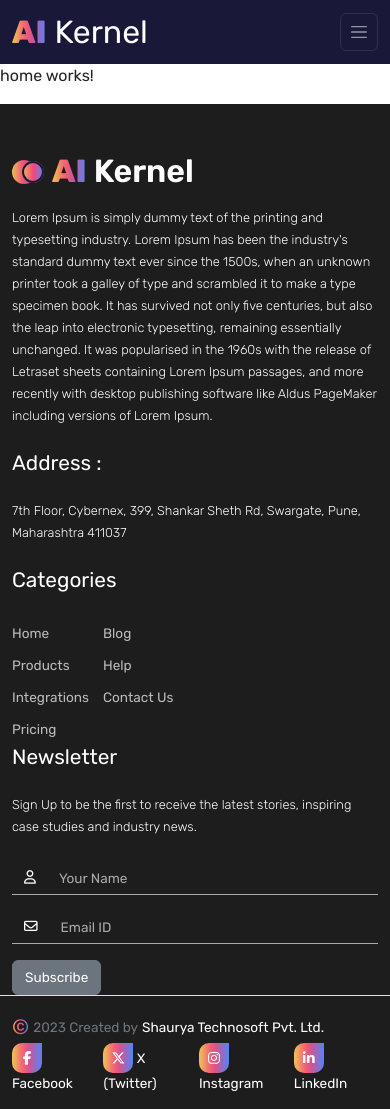
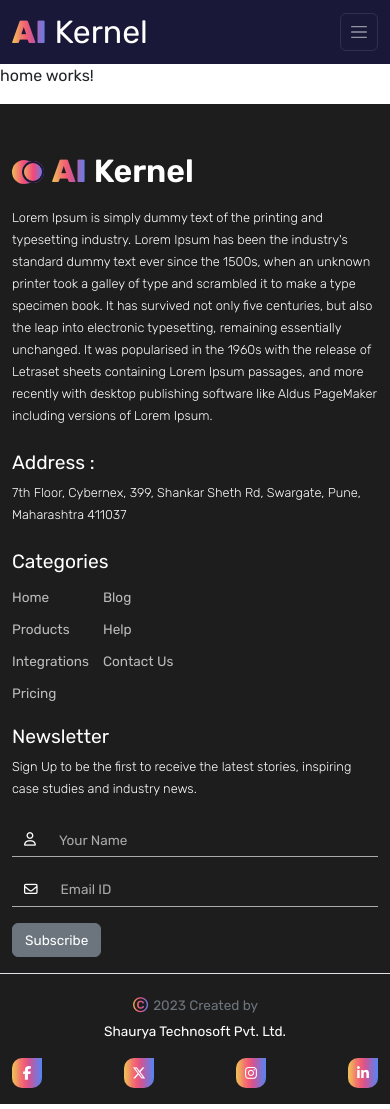
Before and after one commit to stplpune/ai-kernel-web, an Angular app: page /home in a window 390 px wide. Built offline with nearby package versions, Linux system fonts and the light colour scheme.

Commit message:
footer design changed for mobile view

```diff
--- a/src/app/layouts/public/footer/footer.component.html
+++ b/src/app/layouts/public/footer/footer.component.html
@@ -30,7 +30,7 @@
                     <li><a href="#">Contact Us</a></li>
                 </ul>
             </div>
-            <div class="col-sm-4">
+            <div class="col-sm-4 mb-3 mb-lg-0">
                 <h5>Newsletter</h5>
                 <p>Sign Up to be the first to receive the latest stories, inspiring case studies and industry news.</p>
                 <div class="input-group mb-3">
@@ -50,9 +50,10 @@
         </div>
         <div class="row justify-content-between pb-3 align-items-center" id="bottom">
             <div class="col-sm-4">
-                <div class="d-flex gap-1 align-items-center">
-                    <span class="text-gradient copy">©</span>
-                    <span class="text-secondary">2023 Created by</span>
+                <div class="d-flex gap-lg-1 align-items-center flex-column gap-0 mb-3 mb-lg-0">
+                    <span class="text-secondary d-flex align-items-center gap-1"><span
+                            class="text-gradient copy">©</span>
+                        2023 Created by</span>
                     <span><a href="https://shauryatechnosoft.com/">Shaurya Technosoft Pvt. Ltd.</a></span>
                 </div>
             </div>
@@ -60,19 +61,19 @@
                 <div class="d-flex justify-content-between">
                     <a href="#">
                         <i class="fa-brands fa-facebook-f"></i>
-                        Facebook
+                        <span class="d-none d-lg-block">Facebook</span>
                     </a>
                     <a href="#">
                         <i class="fa-brands fa-x-twitter"></i>
-                        X (Twitter)
+                        <span class="d-none d-lg-block">X (Twitter)</span>
                     </a>
                     <a href="#">
                         <i class="fa-brands fa-instagram"></i>
-                        Instagram
+                        <span class="d-none d-lg-block">Instagram</span>
                     </a>
                     <a href="#">
                         <i class="fa-brands fa-linkedin-in"></i>
-                        LinkedIn
+                        <span class="d-none d-lg-block">LinkedIn</span>
                     </a>
                 </div>
             </div>
--- a/src/app/layouts/public/footer/footer.component.scss
+++ b/src/app/layouts/public/footer/footer.component.scss
@@ -105,3 +105,14 @@ footer #bottom i {
     text-align: center;
     border-radius: 10px 0 10px 10px;
 }
+
+@media only screen and (max-width: 600px) {
+    footer h5 {
+        font-size: 1.2rem;
+        margin-bottom: 0.5rem;
+    }
+
+    footer ul {
+        margin-bottom: 1rem;
+    }
+}
```
